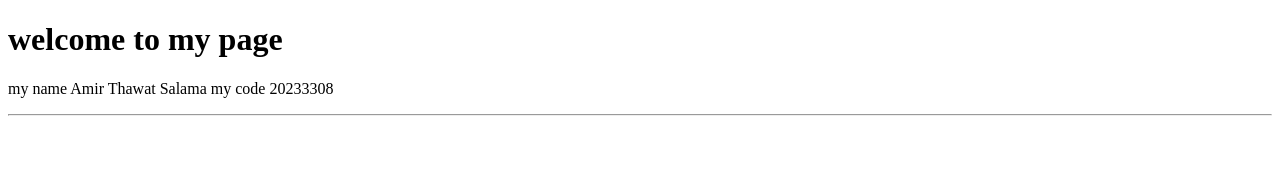
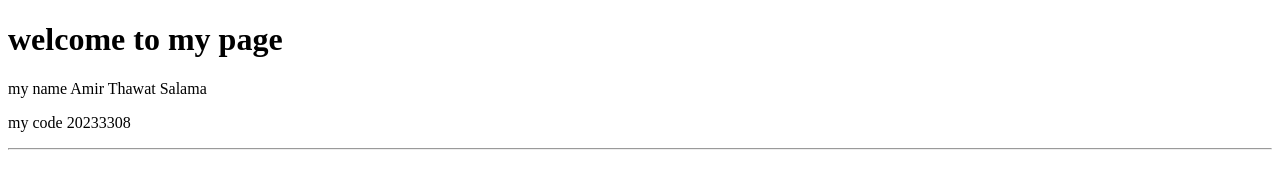
Before and after one commit to Mariamyousef-boop/this-is-my-page, a plain HTML site: page index.html in a window 1280 px wide. Drawn offline with Linux system fonts and the light colour scheme.

Commit message:
Add files via upload

```diff
--- a/index.html
+++ b/index.html
@@ -11,7 +11,10 @@
  </h1>
  <p>
     my name Amir Thawat  Salama
-    my code 20233308 </p>
+ </p>
+ <p>
+    my code 20233308
+ </p>
     <hr>
 </body>
 </html>
```
